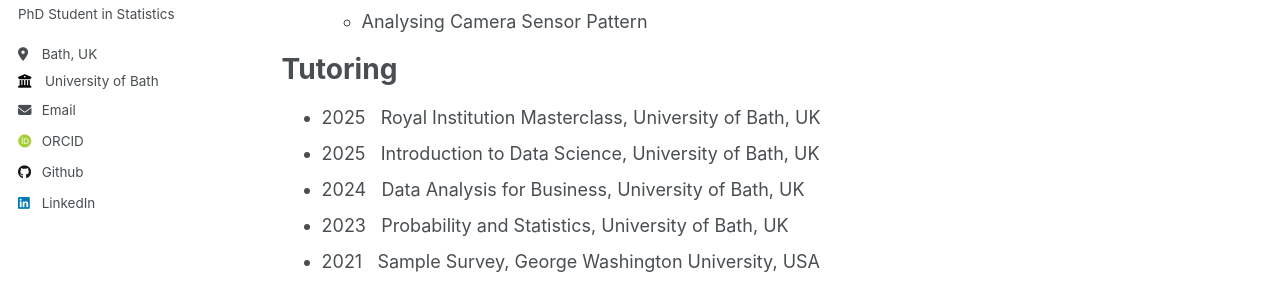
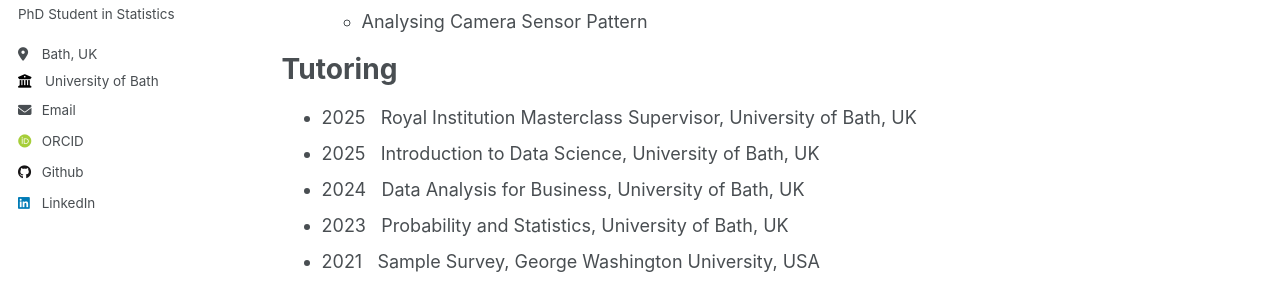
Before and after one commit to xinlet/xinlet.github.io, a Jekyll site: the page built from _pages/cv.md, in a window 1280 px wide and 900 px high. Shown: the part 369-665 px from the top of the window. Built offline with Jekyll 4.4.1, drawn with Linux system fonts in a browser that asks for light colours; some web fonts are replaced.

Commit message:
Update cv.md

```diff
--- a/_pages/cv.md
+++ b/_pages/cv.md
@@ -24,7 +24,7 @@
 
 Tutoring
 ======
-  * 2025 &nbsp; Royal Institution Masterclass, University of Bath, UK
+  * 2025 &nbsp; Royal Institution Masterclass Supervisor, University of Bath, UK
   * 2025 &nbsp; Introduction to Data Science, University of Bath, UK
   * 2024 &nbsp; Data Analysis for Business, University of Bath, UK
   * 2023 &nbsp; Probability and Statistics, University of Bath, UK
```
